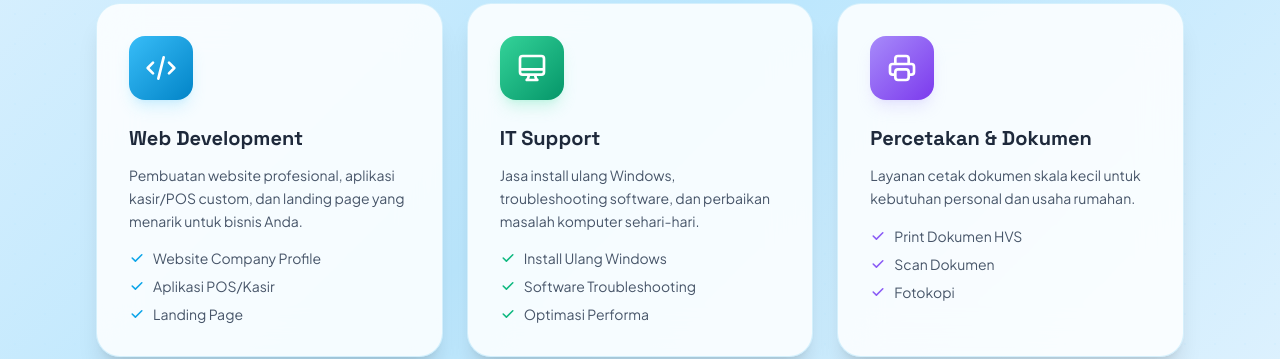
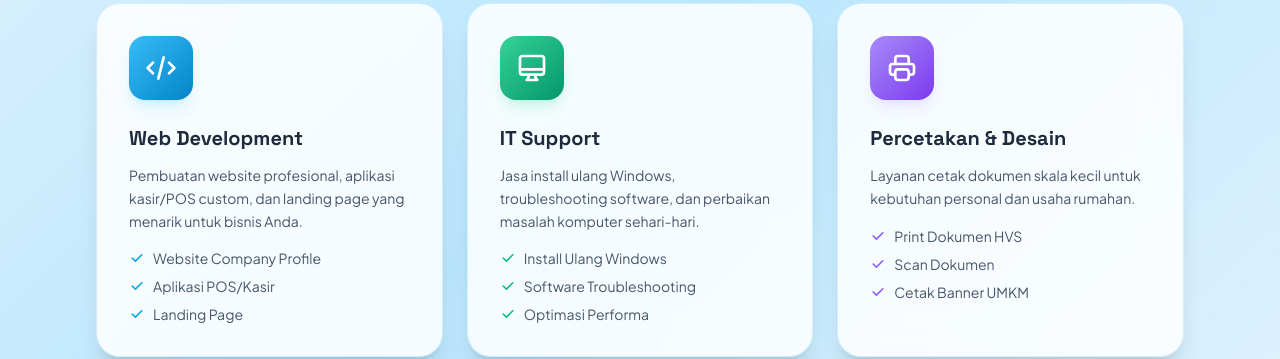
Before and after one commit to Deensz/deensz.github.io, a plain HTML site: page index.html in a window 1280 px wide. Shown: the part 2040-2399 px from the top of the page. Drawn offline with nearby package versions, Linux system fonts and the light colour scheme.

Commit message:
Update index.html

```diff
--- a/index.html
+++ b/index.html
@@ -348,7 +348,7 @@
         <svg class="w-8 h-8 text-white" fill="none" stroke="currentColor" viewbox="0 0 24 24"><path stroke-linecap="round" stroke-linejoin="round" stroke-width="2" d="M17 17h2a2 2 0 002-2v-4a2 2 0 00-2-2H5a2 2 0 00-2 2v4a2 2 0 002 2h2m2 4h6a2 2 0 002-2v-4a2 2 0 00-2-2H9a2 2 0 00-2 2v4a2 2 0 002 2zm8-12V5a2 2 0 00-2-2H9a2 2 0 00-2 2v4h10z" />
         </svg>
        </div>
-       <h3 class="heading-font text-xl font-bold text-slate-800 mb-3">Percetakan &amp; Dokumen</h3>
+       <h3 class="heading-font text-xl font-bold text-slate-800 mb-3">Percetakan &amp; Desain</h3>
        <p class="text-slate-600 mb-4 text-sm leading-relaxed">Layanan cetak dokumen skala kecil untuk kebutuhan personal dan usaha rumahan.</p>
        <ul class="space-y-2">
         <li class="flex items-center gap-2 text-sm text-slate-600">
@@ -359,7 +359,7 @@
          </svg> Scan Dokumen</li>
         <li class="flex items-center gap-2 text-sm text-slate-600">
          <svg class="w-4 h-4 text-violet-500" fill="currentColor" viewbox="0 0 20 20"><path fill-rule="evenodd" d="M16.707 5.293a1 1 0 010 1.414l-8 8a1 1 0 01-1.414 0l-4-4a1 1 0 011.414-1.414L8 12.586l7.293-7.293a1 1 0 011.414 0z" clip-rule="evenodd" />
-         </svg> Fotokopi</li>
+         </svg> Cetak Banner UMKM </li>
        </ul>
       </div>
      </div>
```
